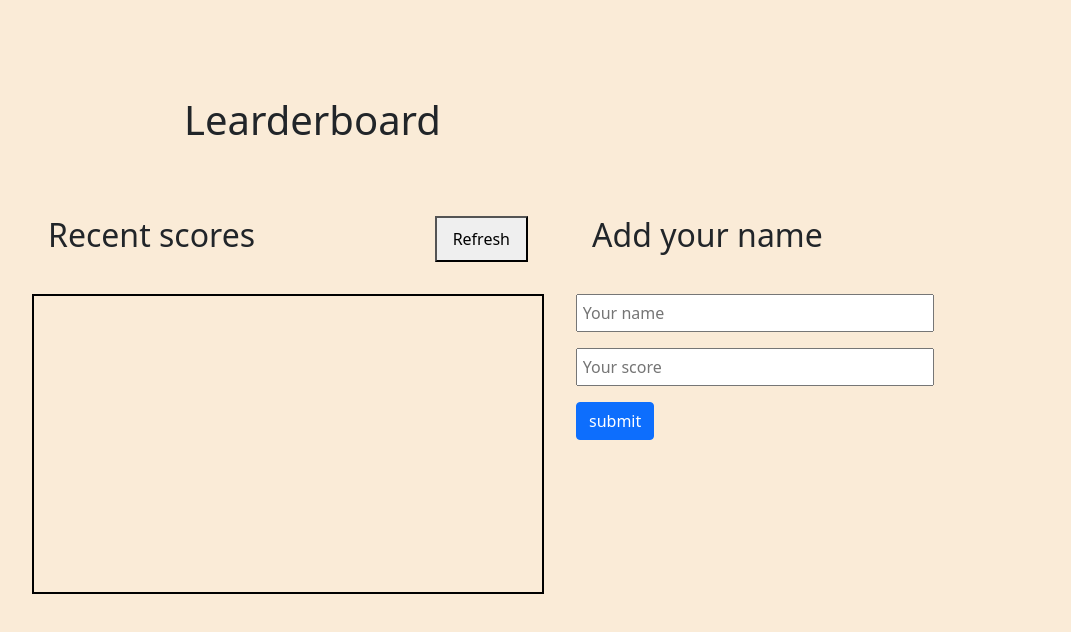
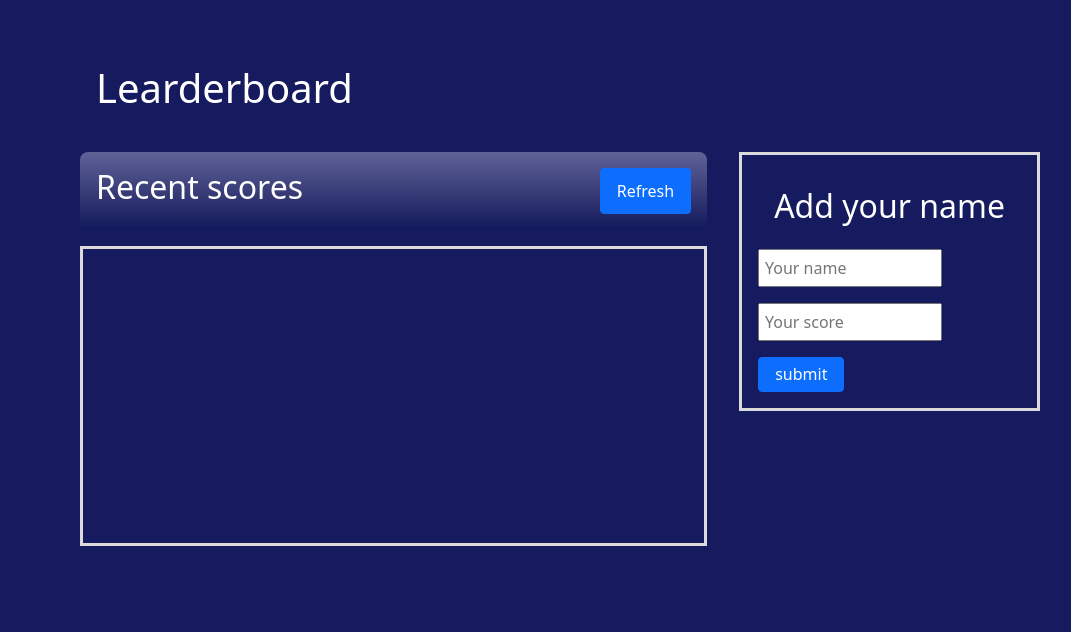
Before and after one commit to tarikbouari/LeaderBoard-App, a website built with webpack: page src/index.html in a window 1280 px wide. Shown: the whole page, without its empty margins (80-1151 px from the left). Built offline with nearby package versions, Linux system fonts and the light colour scheme; no server answers.

Commit message:
add linears bg to score-refresh

```diff
--- a/src/index.html
+++ b/src/index.html
@@ -20,15 +20,21 @@
       <div class="recent-scores">
         <div class="score-refresh">
           <h2>Recent scores</h2>
-          <button id="refresh btn btn-primary">Refresh</button>
+          <button id="refresh" class="btn btn-primary">Refresh</button>
         </div>
         <div class="name-board" id="name-board"></div>
       </div>
       <div class="add-scores">
+        <div class="ctn-form">
           <h2>Add your name</h2>
           <form id="form" action="post">
             <div>
-            <input type="text" placeholder="Your name" id="name" class="name" />
+              <input
+                type="text"
+                placeholder="Your name"
+                id="name"
+                class="name"
+              />
             </div>
             <div>
               <input
@@ -44,6 +50,7 @@
             </button>
           </form>
         </div>
+      </div>
     </section>
   </body>
 </html>
--- a/src/style.css
+++ b/src/style.css
@@ -6,21 +6,23 @@
 }
 
 body {
-  background-color: antiquewhite;
-  padding: 5rem;
+  background-color: #151B5E;
+  padding: ;
+  overflow-y: hidden;
+  color: #fff;
 }
 
 .scores {
   display: grid;
   padding: 1rem;
-  grid-template-columns: 1fr 1fr;
-  width: 100%;
+  grid-template-columns: 1fr auto;
+  width: 80%;
   margin: 0 auto;
 }
 
 header {
-  width: 70%;
-  padding: 1rem;
+  width: 80%;
+  padding: 4rem 3rem 0 3rem;
   margin: 0 auto;
 }
 
@@ -31,12 +33,16 @@ header {
   gap: 1rem;
   width: 100%;
   padding: 1rem;
+  background-color: ;
 }
 
 .score-refresh {
   display: flex;
   justify-content: space-between;
   padding: 1rem;
+  background-image: linear-gradient(180deg, #606297, #12195A);
+  border-radius: 0.5rem;
+
 }
 
 .add-scores {
@@ -55,11 +61,15 @@ form {
   display: flex;
   flex-direction: column;
   gap: 1rem;
+
 }
-
+.ctn-form {
+  padding: 1rem;
+  border: 3px solid #DBDBDB;
+}
 button {
   width: min-content;
-  padding: 0.3rem 1rem;
+  padding: 0.3rem 1rem !important;
 }
 
 .flex {
@@ -68,7 +78,7 @@ button {
 }
 
 .name-board {
-  border: 2px solid black;
+  border: 3px solid #DBDBDB;
   padding: 1rem;
   overflow: auto;
   height: 300px;
@@ -86,3 +96,8 @@ form input {
   width: 70%;
   padding: 0.3rem;
 }
+
+#refresh {
+  width: min-content;
+  padding: 0.1rem 1rem !important;
+}
```
Lines whose indentation alone changed are shown as unchanged.
